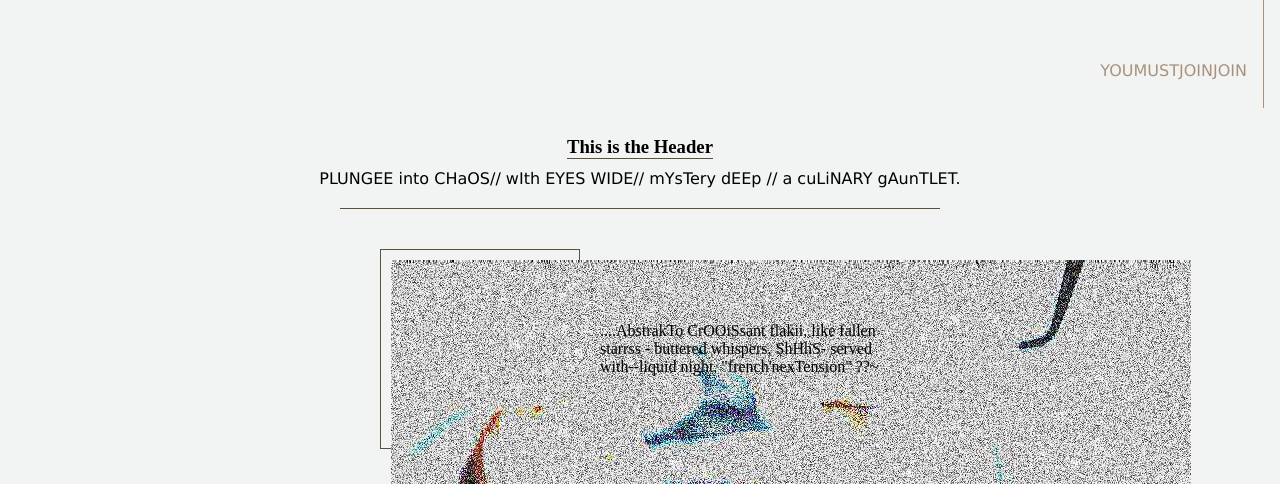
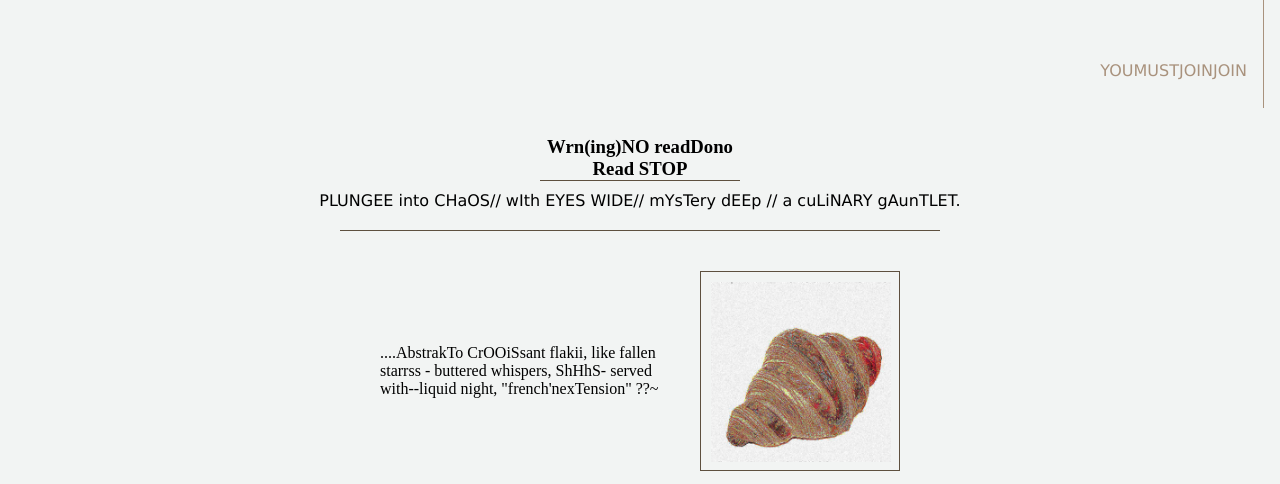
Before and after one commit to ADImantra/Restaurant-Page, a website built with webpack: page dist/index.html in a window 1280 px wide. Both pictures are taken after a click on the item "noTe(craving)ds". Shown: the part 316-800 px from the top of the page. Built offline with nearby package versions, Linux system fonts and the light colour scheme; files whose address does not match are found by name.

Commit message:
Cleaned up menu

```diff
--- a/src/home.js
+++ b/src/home.js
@@ -16,8 +16,8 @@ const createHomePage = () => {
     const main = document.createElement(`main`);
     const aboutUsHead = document.createElement(`h1`)
     const aboutUsBody = document.createElement(`p`)
-    aboutUsHead.textContent = "About Us"
-    aboutUsBody.textContent = "Lorem ipsum dolor sit, amet consectetur adipisicing elit. Ratione non voluptatibus harum corrupti sint, eius in doloribus accusamus sit expedita magnam beatae, ipsam voluptatum itaque dolore fugit fuga, eum sed!"
+    aboutUsHead.textContent = "WEdON0TKNOWY0u"
+    aboutUsBody.textContent = "YouAre(welcome)notTOhere come come come DRr11Nk. Sl0wTired??1? REVOLUTION REVOLUTION! kneeeL on // BARRIC4DE // "
     main.appendChild(aboutUsHead)
     main.appendChild(aboutUsBody)
 
@@ -26,8 +26,8 @@ const createHomePage = () => {
     const footer = document.createElement(`footer`);
     const orderButton = document.createElement(`button`)
     const reserveButton = document.createElement(`button`)
-    orderButton.textContent = `Order`
-    reserveButton.textContent = `Reserve`
+    orderButton.textContent = `WE COME`
+    reserveButton.textContent = `TO YOU`
     footer.appendChild(orderButton)
     footer.appendChild(reserveButton)
 
--- a/src/index.js
+++ b/src/index.js
@@ -5,7 +5,7 @@ import { createMission } from "./mission.js";
 
 const firstLoad = () => {
     document.body.appendChild(createHeader());
-    document.body.appendChild(createMenu());
+    document.body.appendChild(createHomePage());
 }
 
 const clearForm = () => {
--- a/src/menu.js
+++ b/src/menu.js
@@ -13,7 +13,7 @@ const createMenu = () => {
     menuDesc.classList.add(`menu-description`);
     const descHead = document.createElement(`h3`);
     const descBod = document.createElement(`p`);
-    descHead.textContent = `This is the Header`
+    descHead.textContent = `Wrn(ing)NO readDono Read STOP`
     descBod.textContent = "PLUNGEE into CHaOS// wIth EYES WIDE// mYsTery dEEp // a cuLiNARY gAunTLET."
     menuDesc.appendChild(descHead)
     menuDesc.appendChild(descBod)
@@ -22,35 +22,30 @@ const createMenu = () => {
     const menuItem1 = document.createElement(`div`);
     menuItem1.classList.add(`menu-item`);
     menuItem1.id = `menu-item-1`;
-
-    const menuModal1 = document.createElement(`div`);
-    menuModal1.classList = `menu-image`;
-    menuModal1.id = `menu-img-1`;
-    menuItem1.appendChild(menuModal1);
-    const deepCrepe = new Image();
-    deepCrepe.src = crepe;
-    menuModal1.appendChild(deepCrepe)
-
     const menItemDes1 = document.createElement(`p`);
     menItemDes1.classList.add(`menu-item-description`);
     menItemDes1.textContent = `....AbstrakTo CrOOiSsant
     flakii, like fallen starrss - buttered whispers,
     ShHhS- served with--liquid night, "french'nexTension" ??~`;
-
     menuItem1.appendChild(menItemDes1);
+    const menuModal1 = document.createElement(`div`);
+    menuModal1.classList = `menu-image`;
+    menuModal1.id = `menu-img-1`;
+    menuItem1.appendChild(menuModal1);
+    const deepCroissant = new Image();
+    deepCroissant.src = croissant;
+    menuModal1.appendChild(deepCroissant)
 
     const menuItem2 = document.createElement(`div`);
     menuItem2.classList.add(`menu-item`);
     menuItem2.id = `menu-item-2`;
-
     const menuModal2 = document.createElement(`div`);
     menuModal2.classList = `menu-image`;
     menuModal2.id = `menu-img-2`;
     menuItem2.appendChild(menuModal2);
-    const croissant = new Image();
-    croissant.src = croissant;
-    menuModal2.appendChild(croissant)
-
+    const deepCrepe = new Image();
+    deepCrepe.src = crepe;
+    menuModal2.appendChild(deepCrepe)
     const menItemDes2 = document.createElement(`p`);
     menItemDes2.classList.add(`menu-item-description`);
     menItemDes2.textContent = `!!Enigma Crepe
@@ -62,10 +57,6 @@ const createMenu = () => {
     const menuItem3 = document.createElement(`div`);
     menuItem3.classList.add(`menu-item`);
     menuItem3.id = `menu-item-3`;
-    const menuModal3 = document.createElement(`div`);
-    menuModal3.classList = `menu-image`;
-    menuModal3.id = `menu-img-3`;
-    menuItem3.appendChild(menuModal3);
     const menItemDes3 = document.createElement(`p`);
     menItemDes3.classList.add(`menu-item-description`);
     menItemDes3.textContent = `++UmbraSouflee++
@@ -73,6 +64,13 @@ const createMenu = () => {
     ChEEseSzZz blendZ with~ ChantEd HerBS,
     CoNSuME FORbiddEn VoisiONS strange confectiOns....???`;
     menuItem3.appendChild(menItemDes3);
+    const menuModal3 = document.createElement(`div`);
+    menuModal3.classList = `menu-image`;
+    menuModal3.id = `menu-img-3`;
+    const deepSouffle = new Image();
+    deepSouffle.src = souffle;
+    menuModal3.appendChild(deepSouffle)
+    menuItem3.appendChild(menuModal3);
 
 
     const menuItem4 = document.createElement(`div`);
@@ -81,19 +79,18 @@ const createMenu = () => {
     const menuModal4 = document.createElement(`div`);
     menuModal4.classList = `menu-image`;
     menuModal4.id = `menu-img-4`;
+    const deepGod = new Image();
+    deepGod.src = god;
+    menuModal4.appendChild(deepGod)
     menuItem4.appendChild(menuModal4);
     const menItemDes4 = document.createElement(`p`);
     menItemDes4.classList.add(`menu-item-description`);
-    menItemDes4.textContent = `NoTTrigHt FISH so-so-so GLow coming to Us we areitisinthe HEREHEREHERE -- // -- ---//--/-/---/-`;
+    menItemDes4.textContent = `NoTTrigHt FISH so-so-so GLow coming to Us we areitisinthe HEREHEREHERE --. --- -.. / .. ... / .... . .-. .`;
     menuItem4.appendChild(menItemDes4);
 
     const menuItem5 = document.createElement(`div`);
     menuItem5.classList.add(`menu-item`);
     menuItem5.id = `menu-item-5`;
-    const menuModal5 = document.createElement(`div`);
-    menuModal5.classList = `menu-image`;
-    menuModal5.id = `menu-img-5`;
-    menuItem5.appendChild(menuModal5);
     const menItemDes5 = document.createElement(`p`);
     menItemDes5.classList.add(`menu-item-description`);
     menItemDes5.textContent = `???ParanOid Nectar
@@ -101,6 +98,14 @@ const createMenu = () => {
     Unearthly-SPiCeS, hints of anOmaLoUS biTTerness,
     sIP sLoWLY, see INSIDe?????????`;
     menuItem5.appendChild(menItemDes5);
+    const menuModal5 = document.createElement(`div`);
+    menuModal5.classList = `menu-image`;
+    menuModal5.id = `menu-img-5`;
+    const deepCoffee = new Image();
+    deepCoffee.src = coffee;
+    menuModal5.appendChild(deepCoffee)
+    menuItem5.appendChild(menuModal5);
+
 
     content.appendChild(menuDesc);
     content.appendChild(menuItem1);
@@ -113,21 +118,3 @@ const createMenu = () => {
 };
 
 export { createMenu };
-
-/*
-
-    ....AbstrakTo CrOOiSsant
-    flakii, like fallen starrss - buttered whispers,
-    ShHhS- served with--liquid night, "french'nexTension" ??~
-
-
-
-
-
-
-
-
-
-
-
-*/
--- a/src/styles/menuStyle.css
+++ b/src/styles/menuStyle.css
@@ -77,3 +77,8 @@ body {
     max-width: 200px;
     max-height: 200px;
 }
+
+.menu-image img {
+    width: 180px;
+    height: 180px;
+}
```
Also changed, not shown: dist/main.js.
